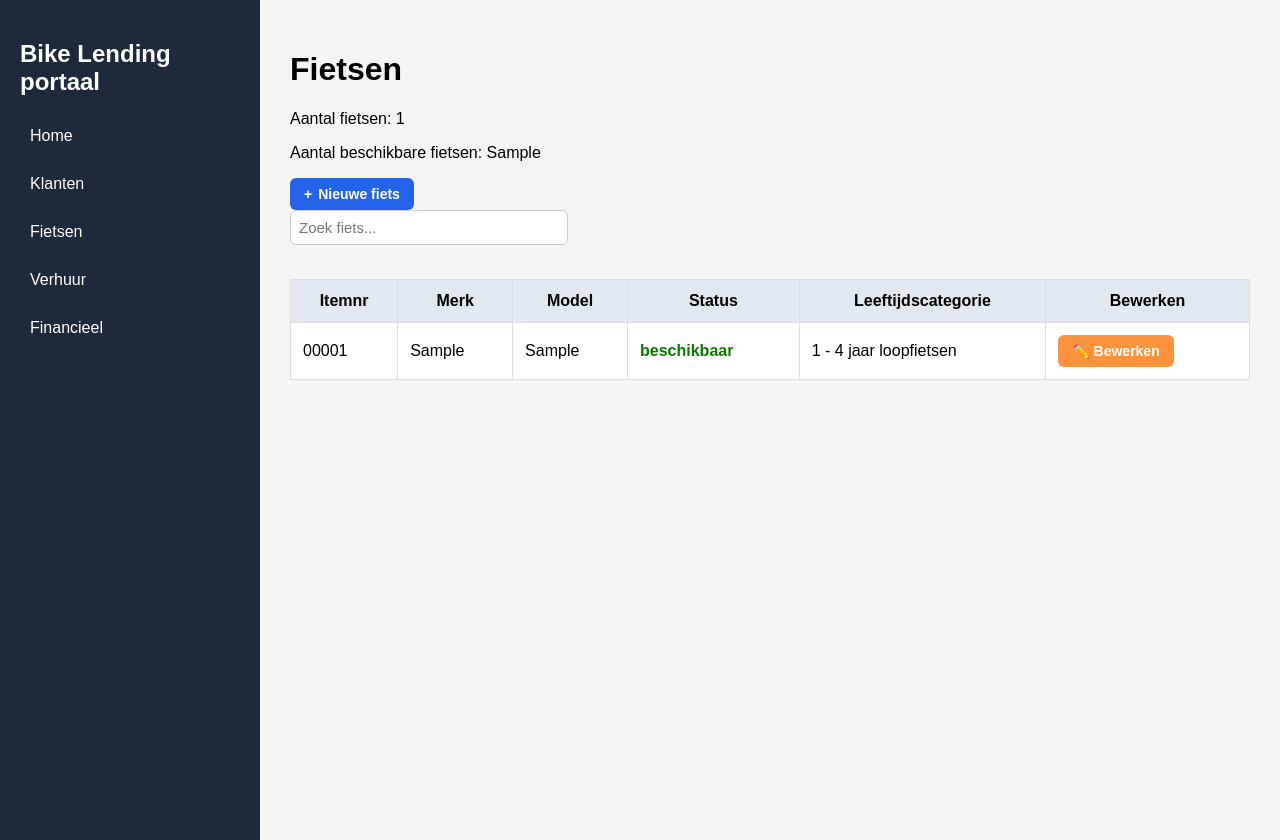
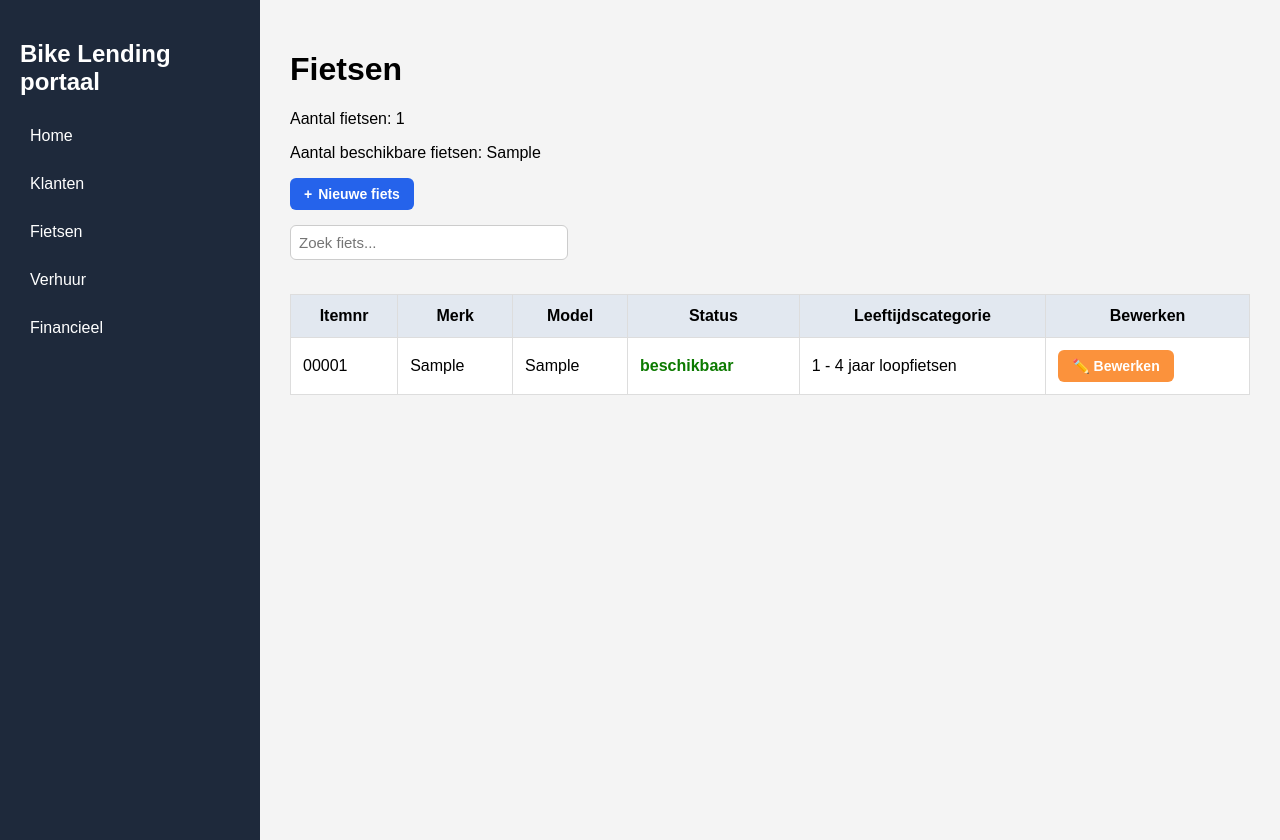
Before and after one commit to A-D-DBS-application/web-application-2025-group-35, a Flask app: template app/templates/fietsen.html in a window 1280 px wide. Run offline with Flask 3, Linux system fonts and the light colour scheme; tables that the repository leaves empty hold one stand-in row (values such as "Sample post"); the template is opened without the code that fills it: values that come from a table or form of the project are taken from there, most other values are stand-ins (such as "Sample title", 1, 10 or a date in 2020).

Commit message:
Marge tussen 'Nieuwe fiets' en zoekbalk, want stond geplakt op elkaar

```diff
--- a/app/templates/fietsen.html
+++ b/app/templates/fietsen.html
@@ -8,7 +8,9 @@
 <p class="count-text">Aantal fietsen: {{ fietsen|length }}</p>
 <p class="count-text">Aantal beschikbare fietsen: {{ beschikbare_fietsen }}</p>
 
-<button class="add-button" onclick="openAddPopup()"> Nieuwe fiets</button>
+<button class="add-button" onclick="openAddPopup()" style="margin-bottom: 15px;">
+    Nieuwe fiets
+</button>
 
 <div class="search-bar">
     <input type="text" id="search" placeholder="Zoek fiets..." onkeyup="filterFietsen()">
```
